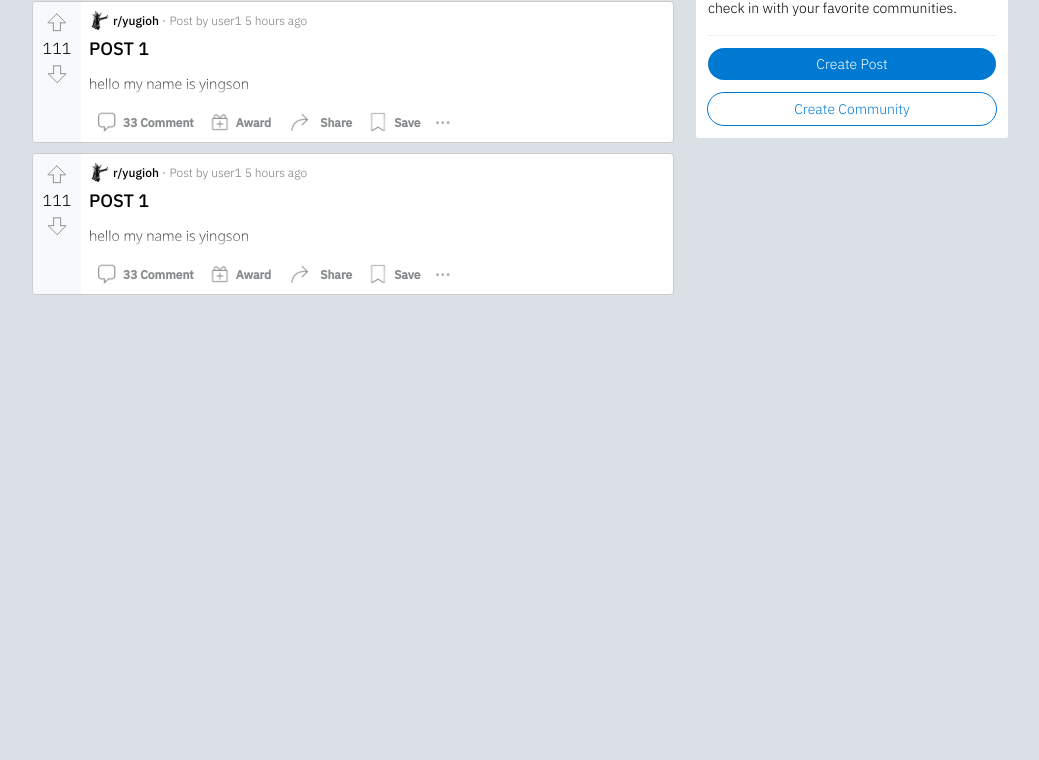
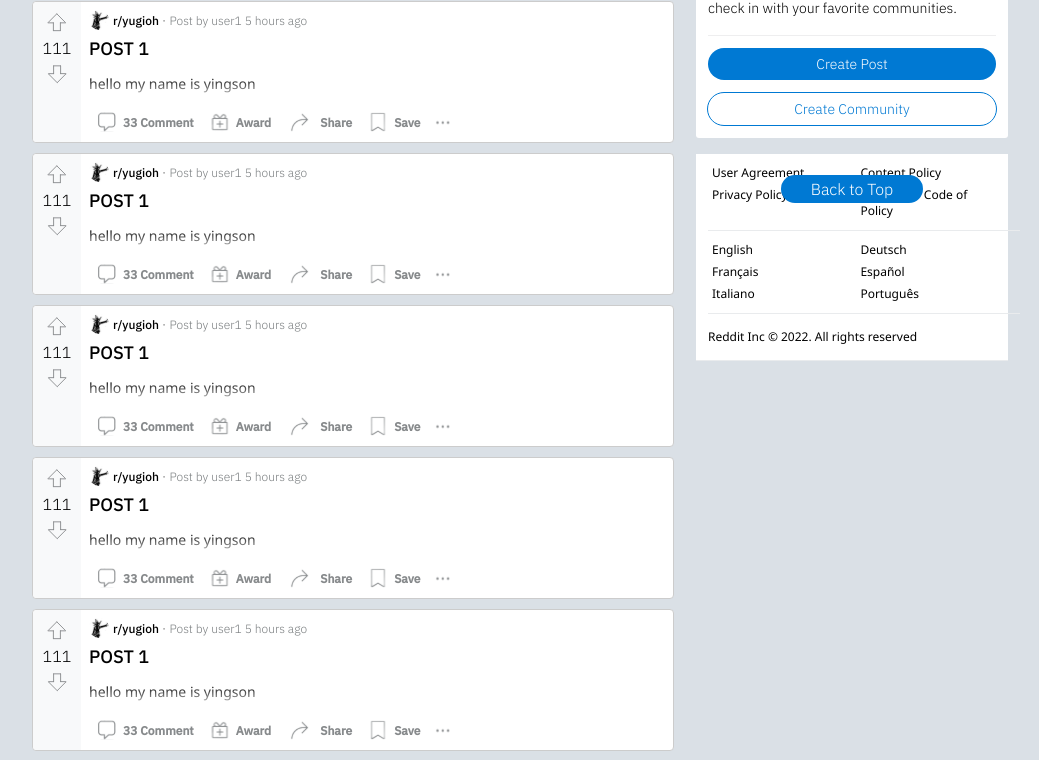
Before and after one commit to yuiyuuuu/reddit-part1-of-oneormany, a React (Vite) app: page / in a window 1280 px wide. Shown: the part 597-1357 px from the top of the page, without its empty margins (120-1159 px from the left). Before the commit the page ends 902 px from the top, so only its background shows below. Built offline with nearby package versions, Linux system fonts and the light colour scheme.

Commit message:
overlay scroll fix

```diff
--- a/src/components/home/Home.jsx
+++ b/src/components/home/Home.jsx
@@ -13,9 +13,11 @@
 import { postsobj } from "./posts/postsobj";
 import ShareOverlay from "./overlays/ShareOverlay";
 import ThreeDotOverlay from "./overlays/ThreeDotOverlay";
+import TOS from "./TOS";
 
 const Home = () => {
   const [selectedNewCommunity, setSelectedNewCommunity] = useState({});
+  const [scrollPos, setScrollpos] = useState(0);
 
   //share overlay
   const [showOverlay, setShowOverlay] = useState(false);
@@ -84,12 +86,27 @@
     setShowOverlay2(false);
   }, []);
 
+  const scroll = useCallback(() => {
+    //prevent scrollpos being updated if either overlay is visible
+    if (
+      $("#share-overlay").is(":visible") ||
+      $("#tdot-overlay").is(":visible")
+    ) {
+      return;
+    }
+
+    setScrollpos(window.scrollY);
+  }, []);
+
   useEffect(() => {
     window.addEventListener("resize", resizeShare);
     window.addEventListener("resize", resizeTdot);
+    window.addEventListener("scroll", scroll);
+
     return () => {
       window.removeEventListener("resize", resizeShare);
       window.removeEventListener("resize", resizeTdot);
+      window.removeEventListener("scroll", scroll);
     };
   }, []);
 
@@ -162,6 +179,7 @@
                   setOverlayId2={setOverlayId2}
                   overlayId2={overlayId2}
                   showOverlay2={showOverlay2}
+                  setScrollpos={setScrollpos}
                 />
               ))}
             </div>
@@ -263,17 +281,29 @@
                 </div>
               </div>
             </div>
+
+            <TOS />
+            <div
+              className='home-gototop'
+              onClick={() => {
+                window.scrollTo({ top: 0, behavior: "smooth" });
+              }}
+            >
+              Back to Top
+            </div>
           </div>
           <ShareOverlay
             showOverlay={showOverlay}
             overlayLeft={overlayLeft}
             overlayTop={overlayTop}
+            scrollPos={scrollPos}
           />
 
           <ThreeDotOverlay
             showOverlay2={showOverlay2}
             overlayTop2={overlayTop2}
             overlayLeft2={overlayLeft2}
+            scrollPos={scrollPos}
           />
         </div>
       </div>
--- /dev/null
+++ b/src/components/home/TOS.jsx
@@ -0,0 +1,43 @@
+import React from "react";
+
+const TOS = () => {
+  return (
+    <div className='tos-container'>
+      <div
+        style={{ width: "100%", height: "100%", backgroundColor: "white" }}
+        className='tos-second'
+      >
+        <div className='tos-inner'>
+          <div className='tos-two'>
+            <a className='tos-text'>User Agreement</a>
+            <a className='tos-text'>Privacy Policy</a>
+          </div>
+          <div className='tos-two'>
+            <a className='tos-text'>Content Policy</a>
+            <a className='tos-text'>Moderator Code of Policy</a>
+          </div>
+        </div>
+
+        <div className='tos-inner'>
+          <div className='tos-two'>
+            <a className='tos-text'>English</a>
+            <a className='tos-text'>Français</a>
+            <a className='tos-text'>Italiano</a>
+          </div>
+          <div className='tos-two'>
+            <a className='tos-text'>Deutsch</a>
+            <a className='tos-text'>Español</a>
+            <a className='tos-text'>Português</a>
+          </div>
+        </div>
+
+        <div className='tos-inner' style={{ padding: 0, margin: 0 }}>
+          <div className='tos-text' style={{ padding: "12px" }}>
+            Reddit Inc © 2022. All rights reserved
+          </div>
+        </div>
+      </div>
+    </div>
+  );
+};
+export default TOS;
--- a/src/components/home/home.scss
+++ b/src/components/home/home.scss
@@ -1,3 +1,5 @@
+@import url("https://fonts.googleapis.com/css2?family=Noto+Sans&display=swap");
+
 .heightholder {
   height: 48px;
   width: 100%;
@@ -294,3 +296,55 @@
     background-color: #f7f6f6;
   }
 }
+
+.tos-container {
+  width: 100%;
+  display: flex;
+  flex-direction: column;
+  align-items: center;
+  margin-top: 16px;
+  position: sticky;
+  top: 57px;
+}
+
+.tos-inner {
+  display: flex;
+  width: 100%;
+  flex-direction: row;
+  padding: 8px 0;
+  border-bottom: 1px solid #e9ebed;
+  margin-left: 12px;
+}
+
+.tos-two {
+  display: flex;
+  flex-direction: column;
+  width: 45%;
+  padding: 0px 4px;
+}
+
+.tos-text {
+  margin-bottom: 3px;
+  margin-top: 3px;
+  font-size: 12px;
+  font-weight: 400;
+  line-height: 16px;
+  font-family: "Noto Sans", sans-serif;
+}
+
+.home-gototop {
+  display: flex;
+  justify-content: center;
+  align-items: center;
+  color: white;
+  background-color: #0079d3;
+  padding: 4px 16px;
+  position: sticky;
+  bottom: 0;
+  border-radius: 9999px;
+  cursor: pointer;
+  top: calc(100vh - 40px);
+  width: 110px;
+  align-self: center;
+  user-select: none;
+}
--- a/src/components/home/overlays/ShareOverlay.jsx
+++ b/src/components/home/overlays/ShareOverlay.jsx
@@ -6,14 +6,14 @@
 
 import "./overlay.scss";
 
-const ShareOverlay = ({ showOverlay, overlayLeft, overlayTop }) => {
+const ShareOverlay = ({ showOverlay, overlayLeft, overlayTop, scrollPos }) => {
   return (
     <div
       className='shareoverlay-container'
       id='share-overlay'
       style={{
         display: showOverlay ? "" : "none",
-        top: overlayTop,
+        top: overlayTop + scrollPos,
         left: overlayLeft,
       }}
     >
--- a/src/components/home/overlays/overlay.scss
+++ b/src/components/home/overlays/overlay.scss
@@ -23,6 +23,7 @@
   color: rgb(135, 138, 140);
   font-size: 14px;
   font-weight: 400;
+  user-select: none;
 }
 
 .text-shareoverlay2 {
@@ -30,6 +31,7 @@
   font-size: 14px;
   font-weight: 400;
   margin-left: 6px;
+  user-select: none;
 }
 
 .tdot-container {
--- a/src/components/home/posts/Post.jsx
+++ b/src/components/home/posts/Post.jsx
@@ -28,6 +28,7 @@
   setOverlayId2,
   overlayId2,
   showOverlay2,
+  setScrollpos,
 }) => {
   const community = communities.find((i) => i.id === post.communityid);
   const [upvoteActive, setUpvoteActive] = useState(false); //change to userid later when sql
@@ -53,6 +54,7 @@
 
       return;
     } else if (overlayId !== post.id && showOverlay) {
+      setScrollpos(window.scrollY);
       const v = document
         .getElementById(`share-${post.id}`)
         .getBoundingClientRect();
@@ -63,6 +65,7 @@
       return;
     }
 
+    setScrollpos(window.scrollY);
     const v = document
       .getElementById(`share-${post.id}`)
       .getBoundingClientRect();
@@ -78,6 +81,8 @@
       setShowOverlay2(false);
       return;
     }
+
+    setScrollpos(window.scrollY);
 
     const v = document
       .getElementById(`threedot-${post.id}`)
@@ -163,12 +168,12 @@
           </div>
           <div className='posts-comment'>
             <CommentSvg />
-            <span className='span-comemnt'>33 Comment</span>
+            <span className='span-comment'>33 Comment</span>
           </div>
 
           <div className='posts-comment post-award'>
             <AwardSvg />
-            <span className='span-comemnt'>Award</span>
+            <span className='span-comment'>Award</span>
           </div>
 
           <div
@@ -178,12 +183,12 @@
             onClick={() => set()}
           >
             <ShareSvg />
-            <span className='span-comemnt'>Share</span>
+            <span className='span-comment'>Share</span>
           </div>
 
           <div className='posts-comment post-save'>
             <SaveSvg />
-            <span className='span-comemnt'>Save</span>
+            <span className='span-comment'>Save</span>
           </div>
 
           <div
--- a/src/components/home/posts/post.scss
+++ b/src/components/home/posts/post.scss
@@ -140,6 +140,10 @@
   &:hover {
     background-color: rgba(26, 26, 27, 0.1);
   }
+
+  .span-comment {
+    user-select: none;
+  }
 }
 
 .threedot {
--- a/src/components/home/posts/postsobj.js
+++ b/src/components/home/posts/postsobj.js
@@ -60,6 +60,149 @@
     timeposted: new Date(),
     comments: "6.2k",
   },
+  {
+    id: uuidv4(),
+    user: "user1",
+    title: "POST 1",
+    description: "hello my name is yingson",
+    upvotes: 20,
+    downvotes: 10,
+    communityid: "yugioh",
+    timeposted: new Date(),
+    comments: "6.2k",
+  },
+  {
+    id: uuidv4(),
+    user: "user1",
+    title: "POST 1",
+    description: "hello my name is yingson",
+    upvotes: 20,
+    downvotes: 10,
+    communityid: "yugioh",
+    timeposted: new Date(),
+    comments: "6.2k",
+  },
+  {
+    id: uuidv4(),
+    user: "user1",
+    title: "POST 1",
+    description: "hello my name is yingson",
+    upvotes: 20,
+    downvotes: 10,
+    communityid: "yugioh",
+    timeposted: new Date(),
+    comments: "6.2k",
+  },
+  {
+    id: uuidv4(),
+    user: "user1",
+    title: "POST 1",
+    description: "hello my name is yingson",
+    upvotes: 20,
+    downvotes: 10,
+    communityid: "yugioh",
+    timeposted: new Date(),
+    comments: "6.2k",
+  },
+  {
+    id: uuidv4(),
+    user: "user1",
+    title: "POST 1",
+    description: "hello my name is yingson",
+    upvotes: 20,
+    downvotes: 10,
+    communityid: "yugioh",
+    timeposted: new Date(),
+    comments: "6.2k",
+  },
+  {
+    id: uuidv4(),
+    user: "user1",
+    title: "POST 1",
+    description: "hello my name is yingson",
+    upvotes: 20,
+    downvotes: 10,
+    communityid: "yugioh",
+    timeposted: new Date(),
+    comments: "6.2k",
+  },
+  {
+    id: uuidv4(),
+    user: "user1",
+    title: "POST 1",
+    description: "hello my name is yingson",
+    upvotes: 20,
+    downvotes: 10,
+    communityid: "yugioh",
+    timeposted: new Date(),
+    comments: "6.2k",
+  },
+  {
+    id: uuidv4(),
+    user: "user1",
+    title: "POST 1",
+    description: "hello my name is yingson",
+    upvotes: 20,
+    downvotes: 10,
+    communityid: "yugioh",
+    timeposted: new Date(),
+    comments: "6.2k",
+  },
+  {
+    id: uuidv4(),
+    user: "user1",
+    title: "POST 1",
+    description: "hello my name is yingson",
+    upvotes: 20,
+    downvotes: 10,
+    communityid: "yugioh",
+    timeposted: new Date(),
+    comments: "6.2k",
+  },
+  {
+    id: uuidv4(),
+    user: "user1",
+    title: "POST 1",
+    description: "hello my name is yingson",
+    upvotes: 20,
+    downvotes: 10,
+    communityid: "yugioh",
+    timeposted: new Date(),
+    comments: "6.2k",
+  },
+  {
+    id: uuidv4(),
+    user: "user1",
+    title: "POST 1",
+    description: "hello my name is yingson",
+    upvotes: 20,
+    downvotes: 10,
+    communityid: "yugioh",
+    timeposted: new Date(),
+    comments: "6.2k",
+  },
+  {
+    id: uuidv4(),
+    user: "user1",
+    title: "POST 1",
+    description: "hello my name is yingson",
+    upvotes: 20,
+    downvotes: 10,
+    communityid: "yugioh",
+    timeposted: new Date(),
+    comments: "6.2k",
+  },
+  {
+    id: uuidv4(),
+    user: "user1",
+    title: "POST 1",
+    description: "hello my name is yingson",
+    upvotes: 20,
+    downvotes: 10,
+    communityid: "yugioh",
+    timeposted: new Date(),
+    comments: "6.2k",
+  },
 ];
 
 export { posts as postsobj };
--- a/src/components/nav/nav.scss
+++ b/src/components/nav/nav.scss
@@ -8,6 +8,7 @@
   top: 0;
   align-items: center;
   padding-left: 20px;
+  z-index: 10;
 }
 
 .nav-inner-1 {
--- a/src/index.scss
+++ b/src/index.scss
@@ -22,6 +22,11 @@
   color: #1c1c1c;
 }
 
+a {
+  text-decoration: none;
+  cursor: pointer;
+}
+
 @font-face {
   font-family: "verdana";
   src: url("../fonts/webfontkit-20221117-005822/verdana-webfont.eot");
```
Also changed, not shown: src/components/home/overlays/ThreeDotOverlay.jsx (+7 -2 lines).
